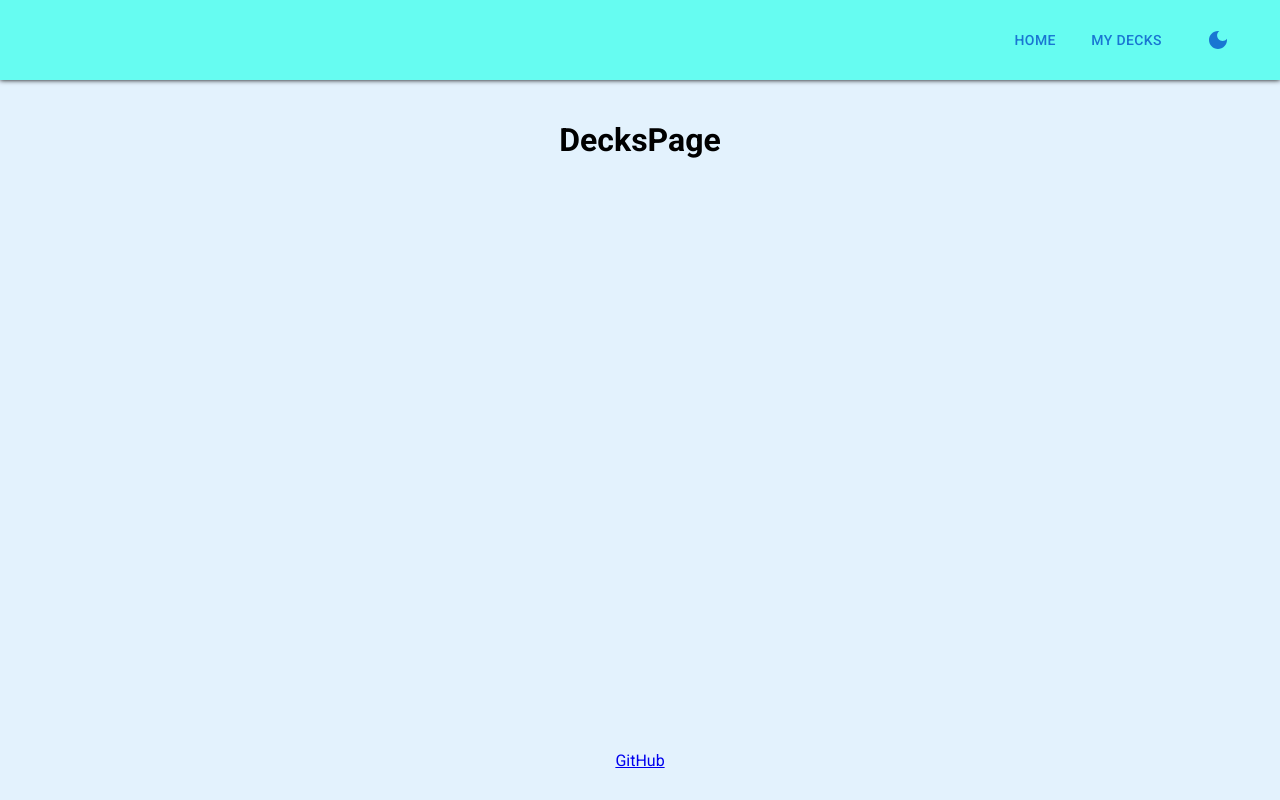
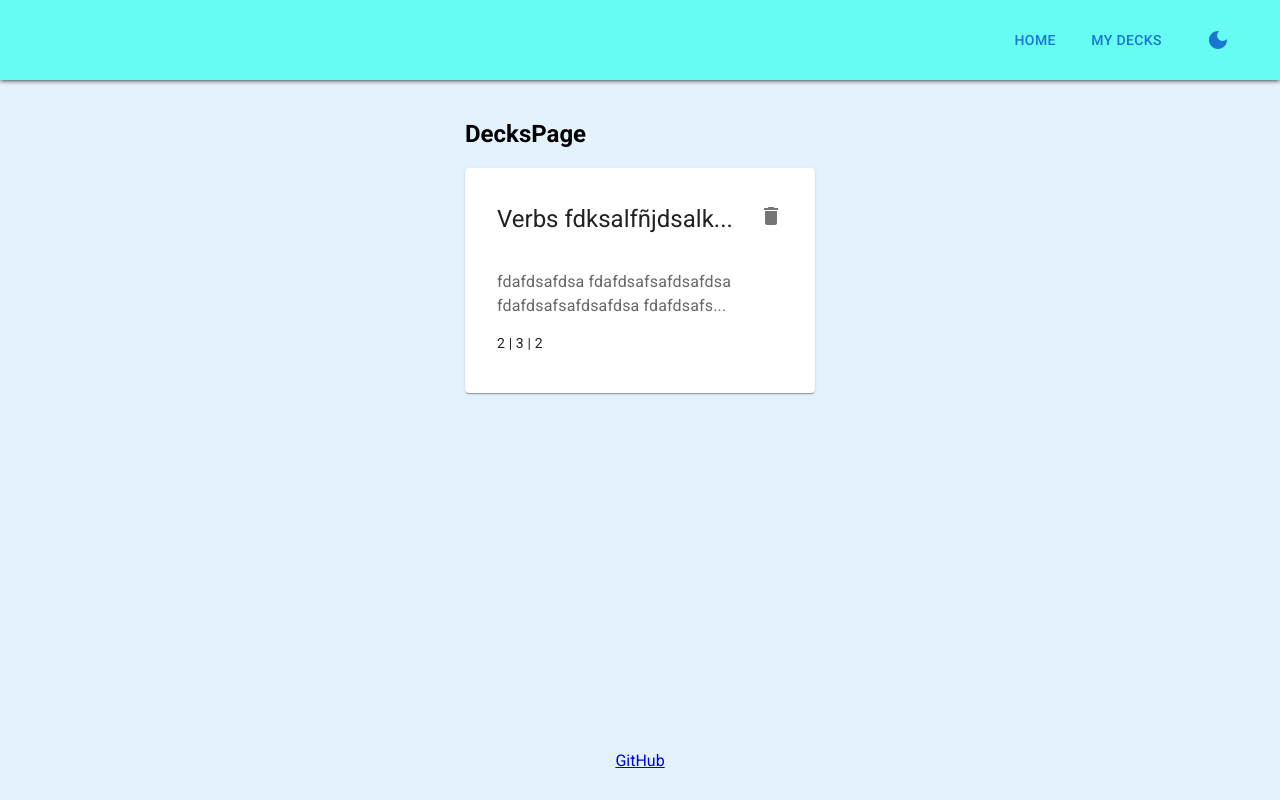
Before and after one commit to AiBenTor/flashcards-app, a React (Vite) app: page /decks in a window 1280 px wide. Built offline with nearby package versions, Linux system fonts and the light colour scheme.

Commit message:
feat: Add Deck base container with some issues

```diff
--- /dev/null
+++ b/src/components/Deck.tsx
@@ -0,0 +1,74 @@
+import { Delete } from '@mui/icons-material'
+import { Card, CardActionArea, CardContent, CardHeader, IconButton, Typography } from '@mui/material'
+
+interface Props {
+  title: string
+  description: string
+  newCards: number
+  learningCards: number
+  scheduledCards: number
+}
+
+export const Deck: React.FC<Props> = ({ title, description, newCards, learningCards, scheduledCards }) => {
+  return (
+    <>
+      {/* <div
+        style={{
+          position: 'absolute',
+          display: 'flex',
+          justifyContent: 'flex-end',
+          width: 350,
+        }}
+      >
+        <IconButton
+          sx={{
+            marginRight: 3,
+            marginTop: 3,
+            zIndex: 100,
+          }}
+          onClick={() => {
+            console.log('DELETE DECK')
+          }}
+        >
+          <Delete />
+        </IconButton>
+      </div> */}
+
+      <Card sx={{ height: 225, width: 350 }}>
+        <CardActionArea sx={{ height: '100%', padding: 2 }}>
+          <CardHeader
+            sx={{ height: '20%' }}
+            title={`${title.substring(0, 20)}${title.length > 20 ? '...' : ''}`}
+            action={
+              <IconButton
+                onTouchStart={(event) => event.stopPropagation()}
+                onMouseDown={(event) => event.stopPropagation()}
+                onClick={(event) => {
+                  event.stopPropagation()
+                  event.preventDefault()
+                  console.log('DELETE DECK')
+                }}
+              >
+                <Delete />
+              </IconButton>
+            }
+          />
+          <CardContent sx={{ height: '80%' }}>
+            <Typography
+              variant="body1"
+              color="text.secondary"
+              overflow="hidden"
+              textOverflow="ellipsis"
+              sx={{ height: '30%', mb: 2 }}
+            >
+              {`${description.substring(0, 65)}${description.length > 66 ? '...' : ''}`}
+            </Typography>
+            <Typography variant="body2" sx={{ height: 30 }}>
+              {newCards} | {learningCards} | {scheduledCards}
+            </Typography>
+          </CardContent>
+        </CardActionArea>
+      </Card>
+    </>
+  )
+}
--- a/src/pages/DecksPage.tsx
+++ b/src/pages/DecksPage.tsx
@@ -1,5 +1,29 @@
+import { Deck } from '@/components/Deck'
+
 export const DecksPage = () => {
+  const title = 'Verbs fdksalfñjdsalkfñjdksalfdjsaklfñdjaskfldsañjfkdalfñjdklañ'
+  const description = `fdafdsafdsa
+  fdafdsafsafdsafdsa
+  fdafdsafsafdsafdsa
+  fdafdsafsafdsafdsa
+  fdafdsafsafdsafdsa
+  fdafdsafsafdsafdsa
+  fdafdsafsafdsafdsa
+  fdafdafdasfdas`
+  const newCards = 2
+  const learningCards = 3
+  const scheduledCards = 2
+
   return (
-    <h1>DecksPage</h1>
+    <section>
+      <h1>DecksPage</h1>
+      <Deck
+        title={title}
+        description={description}
+        newCards={newCards}
+        learningCards={learningCards}
+        scheduledCards={scheduledCards}
+      />
+    </section>
   )
 }
```
